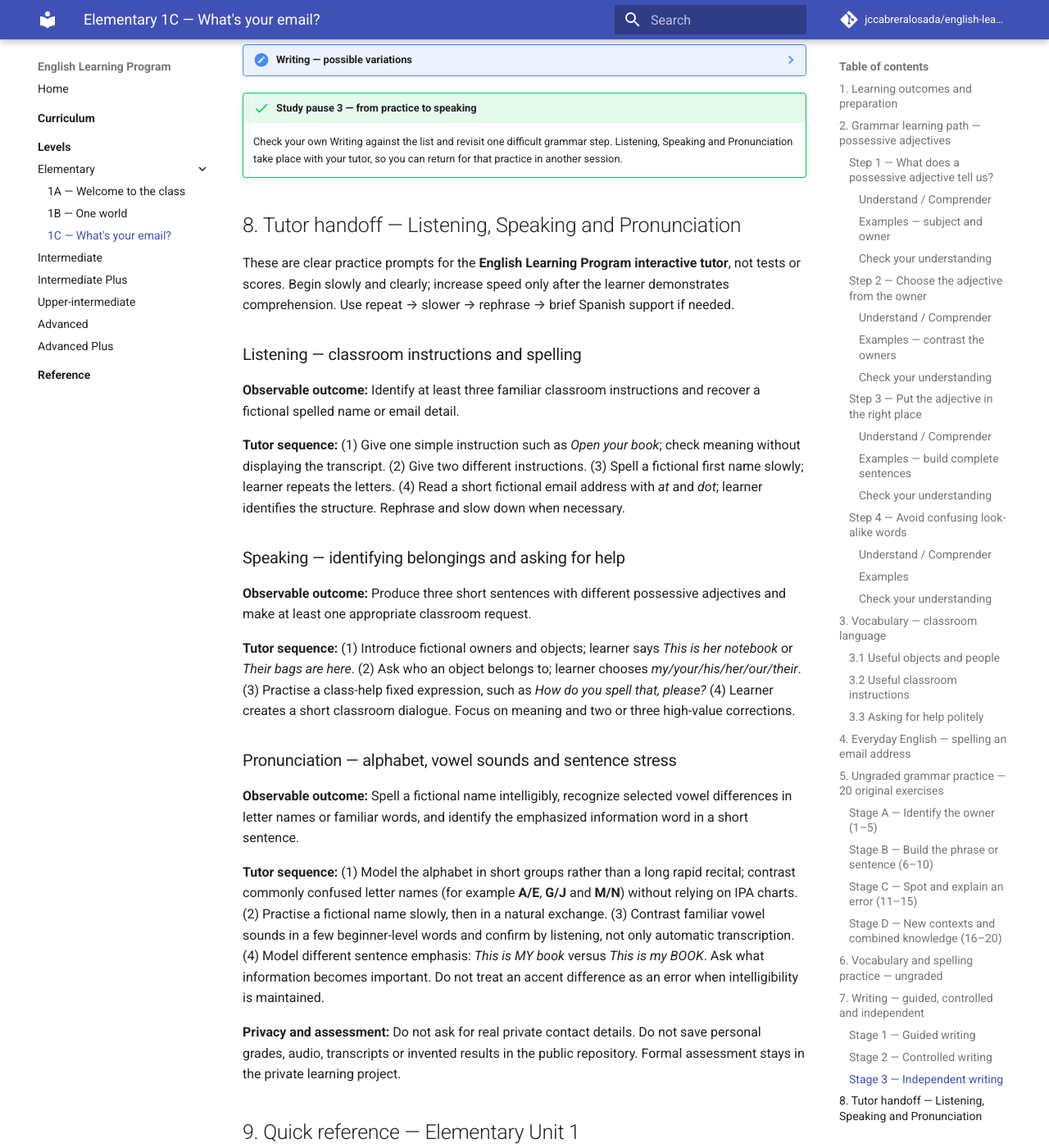
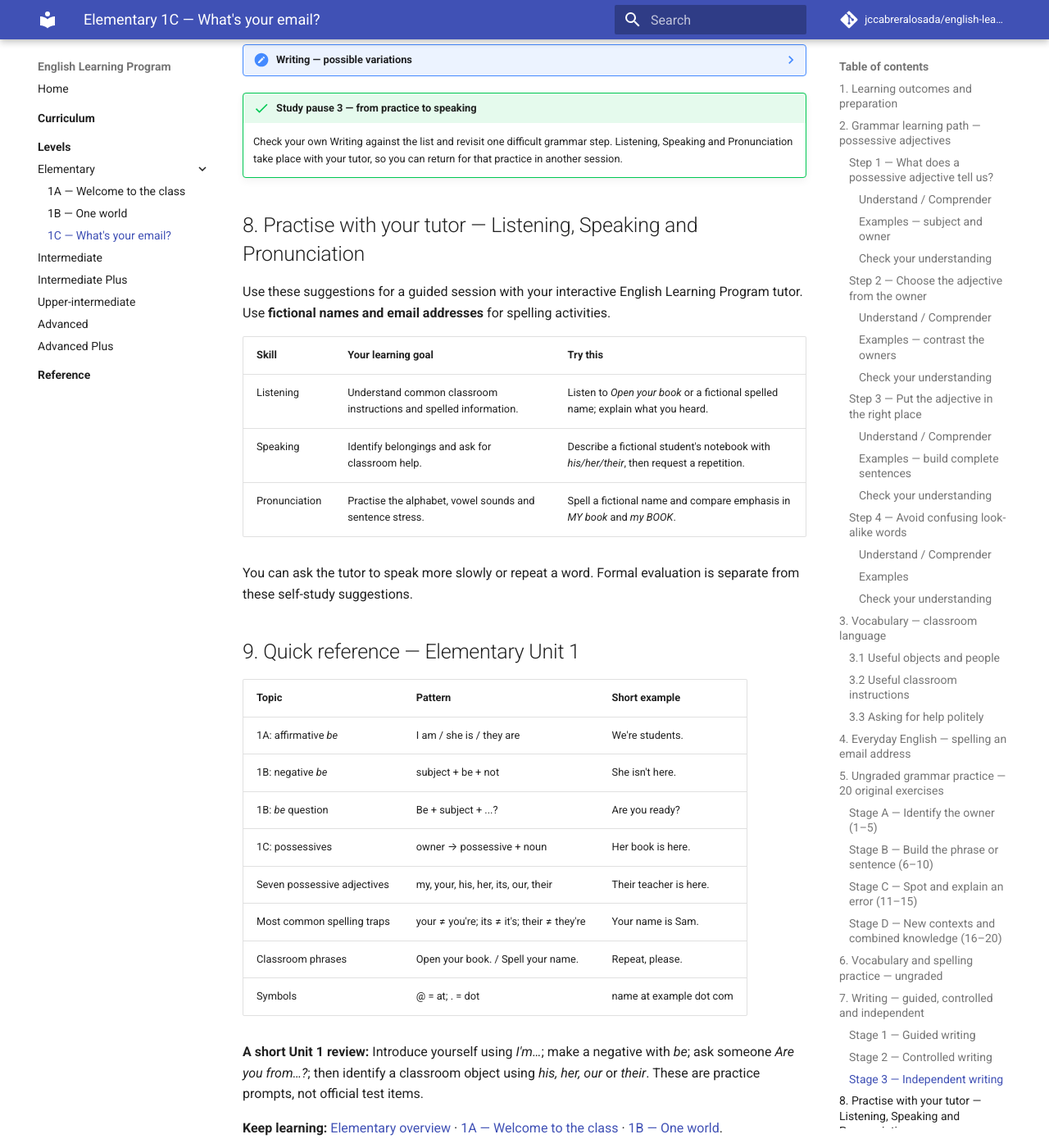
Before and after one commit to jccabreralosada/english-learning-course, an MkDocs documentation site: the page built from docs/elementary/unit_01/lesson_c.md, in a window 1280 px wide and 1400 px high, scrolled down 12264 px. Shown: the whole window at 82% size. Built offline with MkDocs 1.6.1 and Material for MkDocs 9.7.7, drawn with Linux system fonts in a browser that asks for light colours; comment, search, counter and statistics services are not loaded.

Commit message:
docs: show student-oriented oral practice; move tutor operations to governance

```diff
--- a/docs/elementary/unit_01/lesson_c.md
+++ b/docs/elementary/unit_01/lesson_c.md
@@ -425,29 +425,17 @@ Include a greeting, one classroom object with a possessive adjective, a classroo
 !!! success "Study pause 3 — from practice to speaking"
     Check your own Writing against the list and revisit one difficult grammar step. Listening, Speaking and Pronunciation take place with your tutor, so you can return for that practice in another session.
 
-## 8. Tutor handoff — Listening, Speaking and Pronunciation
+## 8. Practise with your tutor — Listening, Speaking and Pronunciation
 
-These are clear practice prompts for the **English Learning Program interactive tutor**, not tests or scores. Begin slowly and clearly; increase speed only after the learner demonstrates comprehension. Use repeat → slower → rephrase → brief Spanish support if needed.
+Use these suggestions for a guided session with your interactive English Learning Program tutor. Use **fictional names and email addresses** for spelling activities.
 
-### Listening — classroom instructions and spelling
+| Skill | Your learning goal | Try this |
+|---|---|---|
+| Listening | Understand common classroom instructions and spelled information. | Listen to *Open your book* or a fictional spelled name; explain what you heard. |
+| Speaking | Identify belongings and ask for classroom help. | Describe a fictional student's notebook with *his/her/their*, then request a repetition. |
+| Pronunciation | Practise the alphabet, vowel sounds and sentence stress. | Spell a fictional name and compare emphasis in *MY book* and *my BOOK*. |
 
-**Observable outcome:** Identify at least three familiar classroom instructions and recover a fictional spelled name or email detail.
-
-**Tutor sequence:** (1) Give one simple instruction such as *Open your book*; check meaning without displaying the transcript. (2) Give two different instructions. (3) Spell a fictional first name slowly; learner repeats the letters. (4) Read a short fictional email address with *at* and *dot*; learner identifies the structure. Rephrase and slow down when necessary.
-
-### Speaking — identifying belongings and asking for help
-
-**Observable outcome:** Produce three short sentences with different possessive adjectives and make at least one appropriate classroom request.
-
-**Tutor sequence:** (1) Introduce fictional owners and objects; learner says *This is her notebook* or *Their bags are here*. (2) Ask who an object belongs to; learner chooses *my/your/his/her/our/their*. (3) Practise a class-help fixed expression, such as *How do you spell that, please?* (4) Learner creates a short classroom dialogue. Focus on meaning and two or three high-value corrections.
-
-### Pronunciation — alphabet, vowel sounds and sentence stress
-
-**Observable outcome:** Spell a fictional name intelligibly, recognize selected vowel differences in letter names or familiar words, and identify the emphasized information word in a short sentence.
-
-**Tutor sequence:** (1) Model the alphabet in short groups rather than a long rapid recital; contrast commonly confused letter names (for example **A/E**, **G/J** and **M/N**) without relying on IPA charts. (2) Practise a fictional name slowly, then in a natural exchange. (3) Contrast familiar vowel sounds in a few beginner-level words and confirm by listening, not only automatic transcription. (4) Model different sentence emphasis: *This is MY book* versus *This is my BOOK*. Ask what information becomes important. Do not treat an accent difference as an error when intelligibility is maintained.
-
-**Privacy and assessment:** Do not ask for real private contact details. Do not save personal grades, audio, transcripts or invented results in the public repository. Formal assessment stays in the private learning project.
+You can ask the tutor to speak more slowly or repeat a word. Formal evaluation is separate from these self-study suggestions.
 
 ## 9. Quick reference — Elementary Unit 1
 
```
